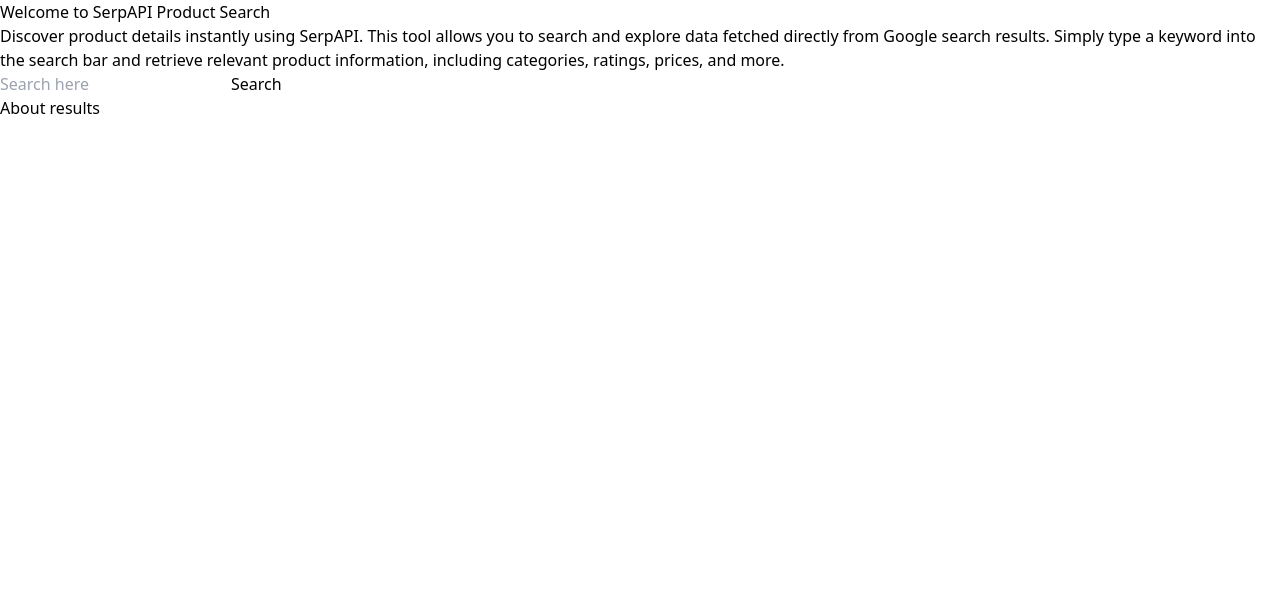
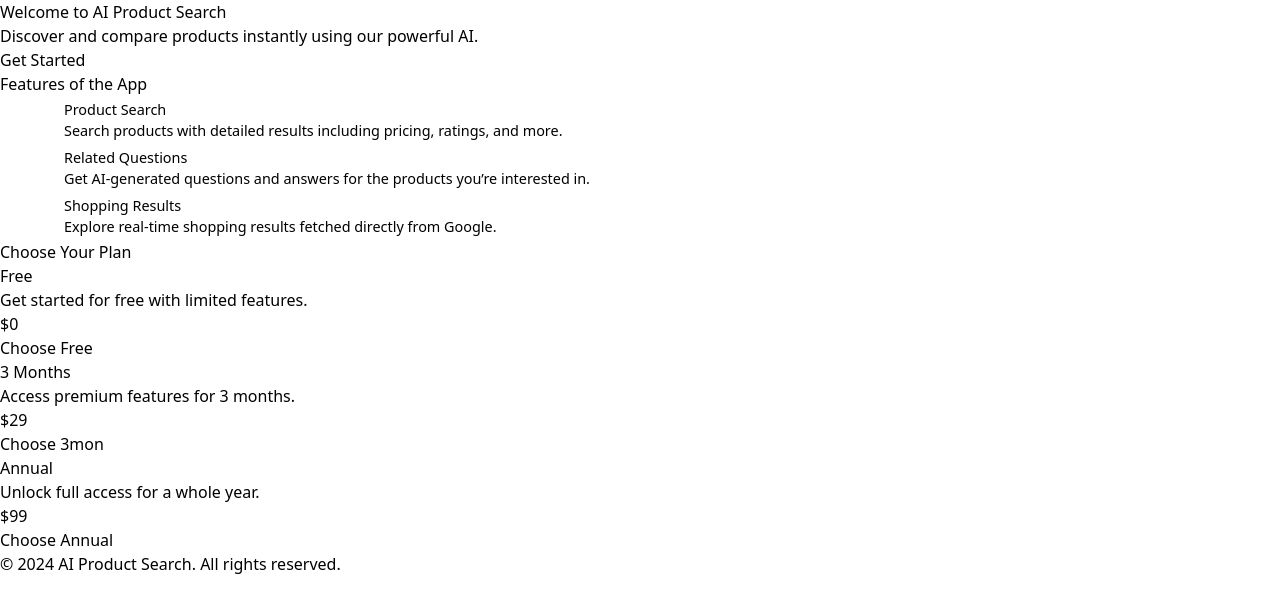
Before and after one commit to PranavJAIN12/SerpAPI, a React (Vite) app in the folder client/: page / in a window 1280 px wide. Shown: the top 612 px of the page. Built offline with nearby package versions, Linux system fonts and the light colour scheme.

Commit message:
homepage fixed

```diff
--- a/client/src/App.jsx
+++ b/client/src/App.jsx
@@ -11,8 +11,8 @@
   return (
     <>
       <Routes>
-        <Route path='/' element={<Home/>}/>
-        <Route path='/landing' element={<Landing/>}/>
+        <Route path='/' element={<Landing/>}/>
+        <Route path='/home' element={<Home/>}/>
         <Route path='/success' element={<Success/>}/>
         <Route path='/fail' element={<Fail/>}/>
       </Routes>
--- a/client/src/components/Landing.jsx
+++ b/client/src/components/Landing.jsx
@@ -127,7 +127,7 @@
                 <h3 className="text-2xl font-semibold mb-4">Free</h3>
                 <p className="text-xl mb-6">Get started for free with limited features.</p>
                 <p className="text-4xl font-bold mb-4">$0</p>
-                <Link to="/">
+                <Link to="/home">
                   <button className="bg-blue-600 text-white py-2 px-6 rounded-full hover:bg-blue-500 transition duration-300">
                     Choose Free
                   </button>
--- a/client/src/pages/Fail.jsx
+++ b/client/src/pages/Fail.jsx
@@ -20,12 +20,12 @@
         <p className="text-xl mb-6">
           Unfortunately, your payment could not be processed. Please try again later or use a different payment method.
         </p>
-        <Link to="/landing">
+        <Link to="/">
           <button className="bg-red-600 text-white py-2 px-6 rounded-full hover:bg-red-500 transition duration-300">
             Try Again
           </button>
         </Link>
-        <Link to="/landing">
+        <Link to="/">
           <button className="bg-blue-600 text-white py-2 px-6 rounded-full hover:bg-blue-500 transition duration-300 ml-4">
             Go to Home
           </button>
--- a/client/src/pages/Success.jsx
+++ b/client/src/pages/Success.jsx
@@ -44,7 +44,7 @@
         <p className="text-xl mb-6">
           Thank you for your payment. You have successfully subscribed to the plan.
         </p>
-        <Link to="/">
+        <Link to="/home">
           <button className="bg-blue-600 text-white py-2 px-6 rounded-full hover:bg-blue-500 transition duration-300">
             Go to Home
           </button>
```
Also changed, not shown: 1 other file (tests, documents, lock files or other folders).
